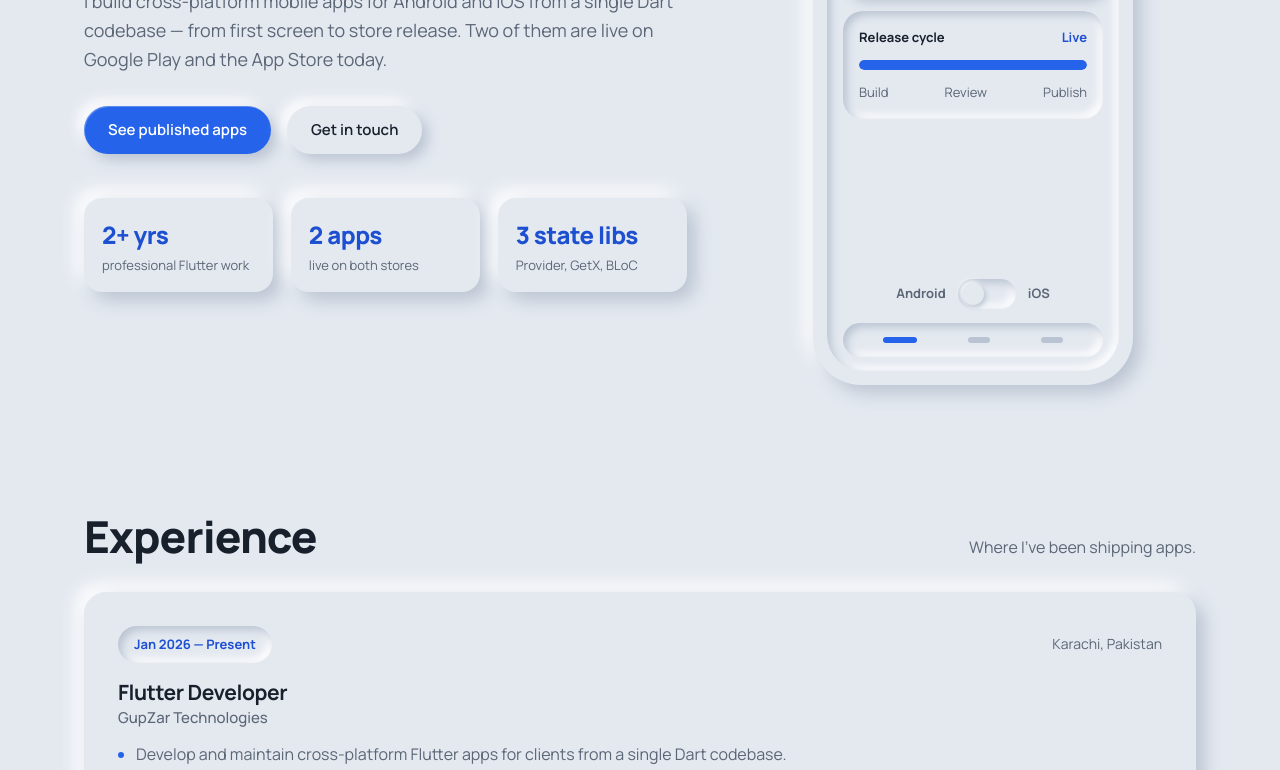
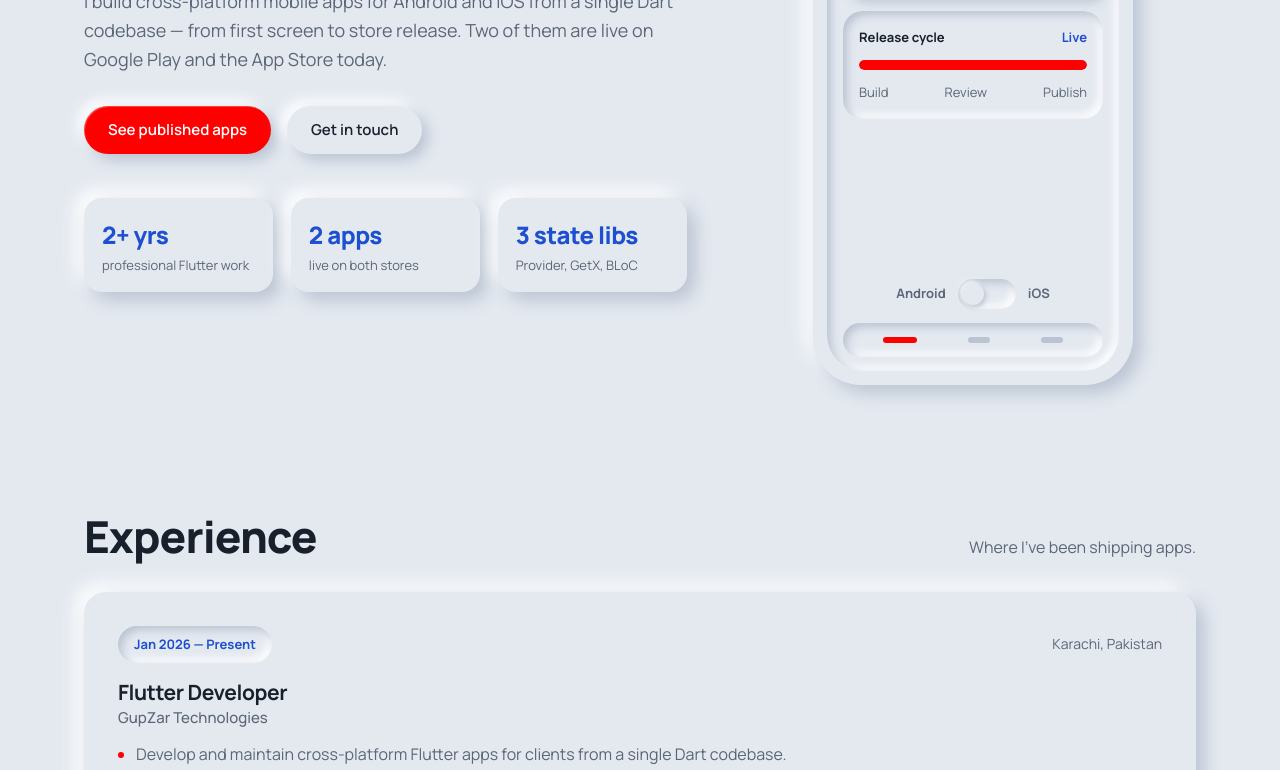
Before and after one commit to ashir98/MyFolio, a plain HTML site: page index.html in a window 1280 px wide. Shown: the part 424-1194 px from the top of the page. Drawn offline with Linux system fonts and the light colour scheme.

Commit message:
changed the color to red

```diff
--- a/style.css
+++ b/style.css
@@ -2,7 +2,7 @@
 VOICE   calm, precise, quietly confident — a developer who ships.
 IDEA    soft-touch hardware: every surface is moulded from one material, like a phone body.
 PICTURE a neumorphic phone in the hero showing the two live apps.
-COLOUR / TYPE  one soft grey-blue material, ink near-black, a single blue accent · Manrope.
+COLOUR / TYPE  one soft grey-red material, ink near-black, a single red accent · Manrope.
 LAYOUT  floating pill nav, hero split text/phone, stacked bands of raised cards.
 */
 :root{
@@ -12,7 +12,7 @@ LAYOUT  floating pill nav, hero split text/phone, stacked bands of raised cards.
   --muted:light-dark(#5b6676,#9aa5b5);
   --hi:light-dark(#ffffff,#29303b);
   --lo:light-dark(#b9c3d1,#12161c);
-  --accent:#2563eb;
+  --accent:red;
   --accent-2:light-dark(#1d4fd1,#5b8cff);
   --r:22px;
 }
```
